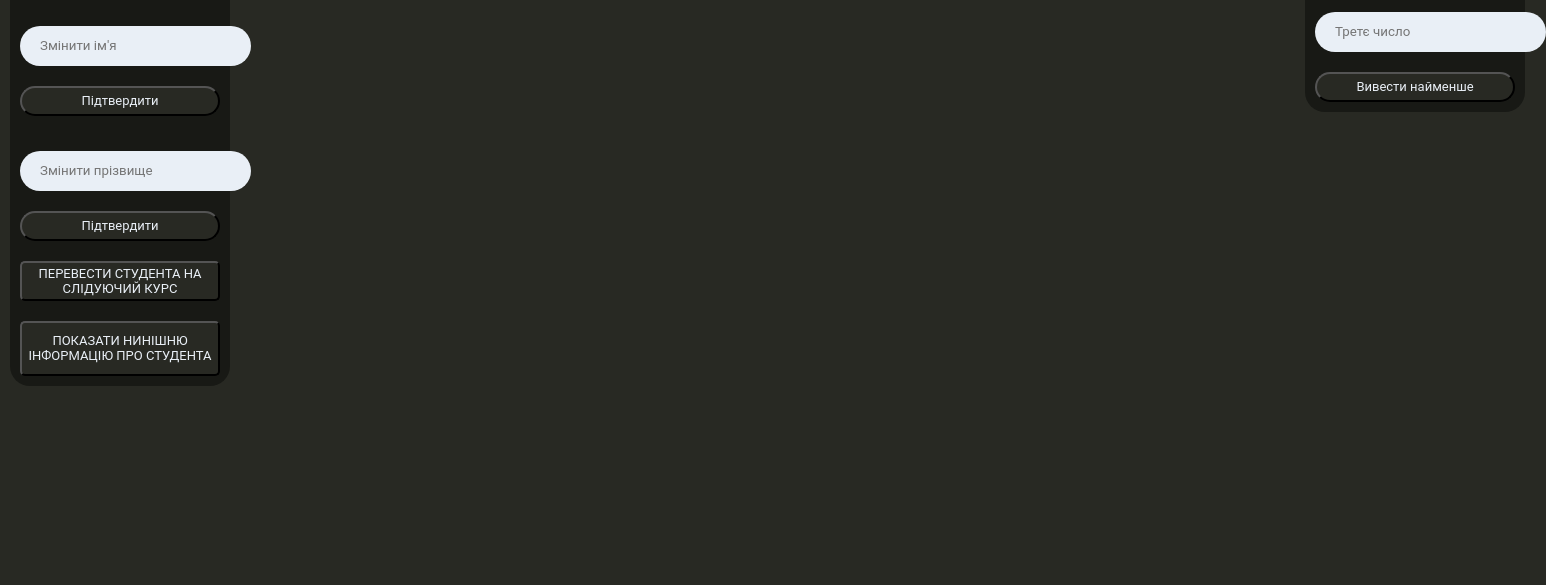
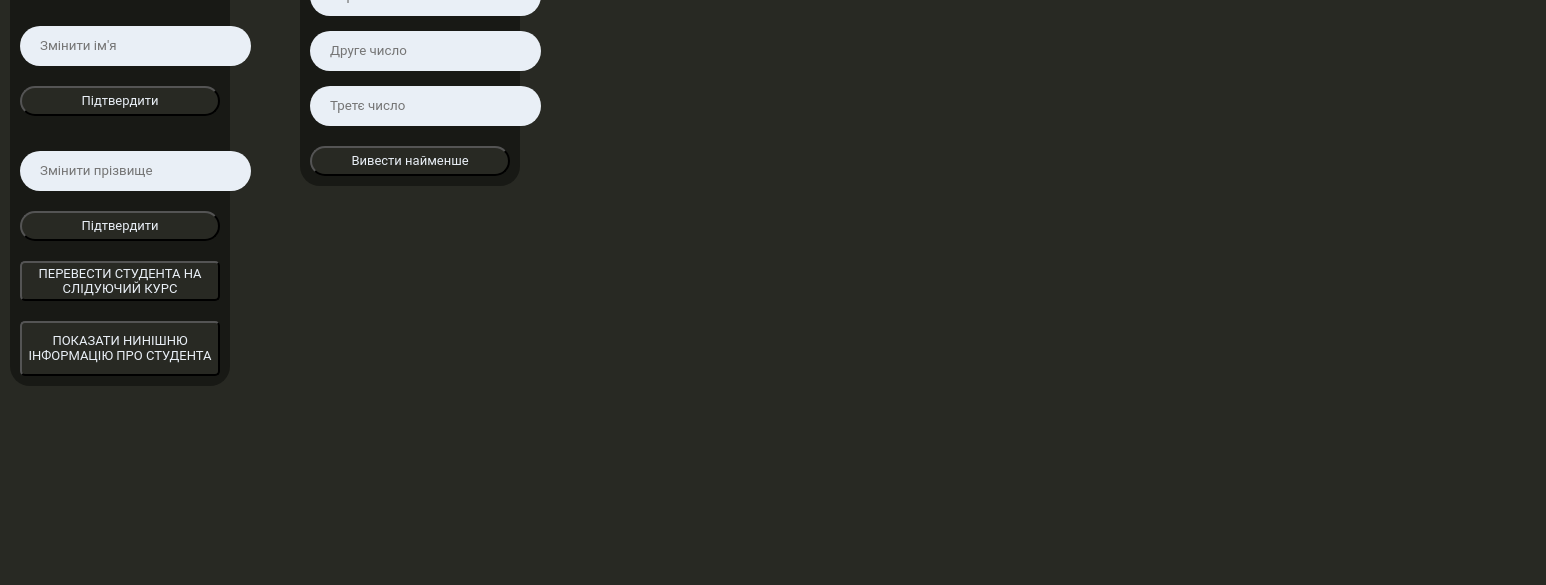
Before and after one commit to maximus7022/WEB_lab_3, a plain HTML site: page lab_3_(tasks_4-5).html in a window 1280 px wide. Shown: the part 215-800 px from the top of the page, 1546 px wide, since content can reach past the window. Drawn offline with Linux system fonts and the light colour scheme.

Commit message:
Solving issues with reference to form and task 5

```diff
--- a/JS/lab_3_(tasks_4-5).js
+++ b/JS/lab_3_(tasks_4-5).js
@@ -7,6 +7,7 @@
 // surname, age, course та властивостями GetOlder()- зміна віку на
 // вказану кількість років, ChangeSurname() - зміна прізвища,
 // MoveToSecondCourse() – переведення на наступний курс.
+$('document').ready(function() {
 
 	var Student = new Object();
 
@@ -87,3 +88,4 @@ $('#min_button').on('click', function Min() {
 		}
 		alert('Мінімальне значення із введених: ' + min);
 	});
+});
--- a/lab_3_(tasks_4-5).html
+++ b/lab_3_(tasks_4-5).html
@@ -159,8 +159,8 @@
 				background-color: #181915;
 				width: 200px;
 				padding:10px;
-				margin-left: 1305px;
-				margin-top: -574px;
+				margin-left: 300px;
+				margin-top: -500px;
 				border-radius: 20px;
 			}
 
```
Also changed, not shown: index.html (+1 -1 lines). Lines whose indentation alone changed are shown as unchanged.
